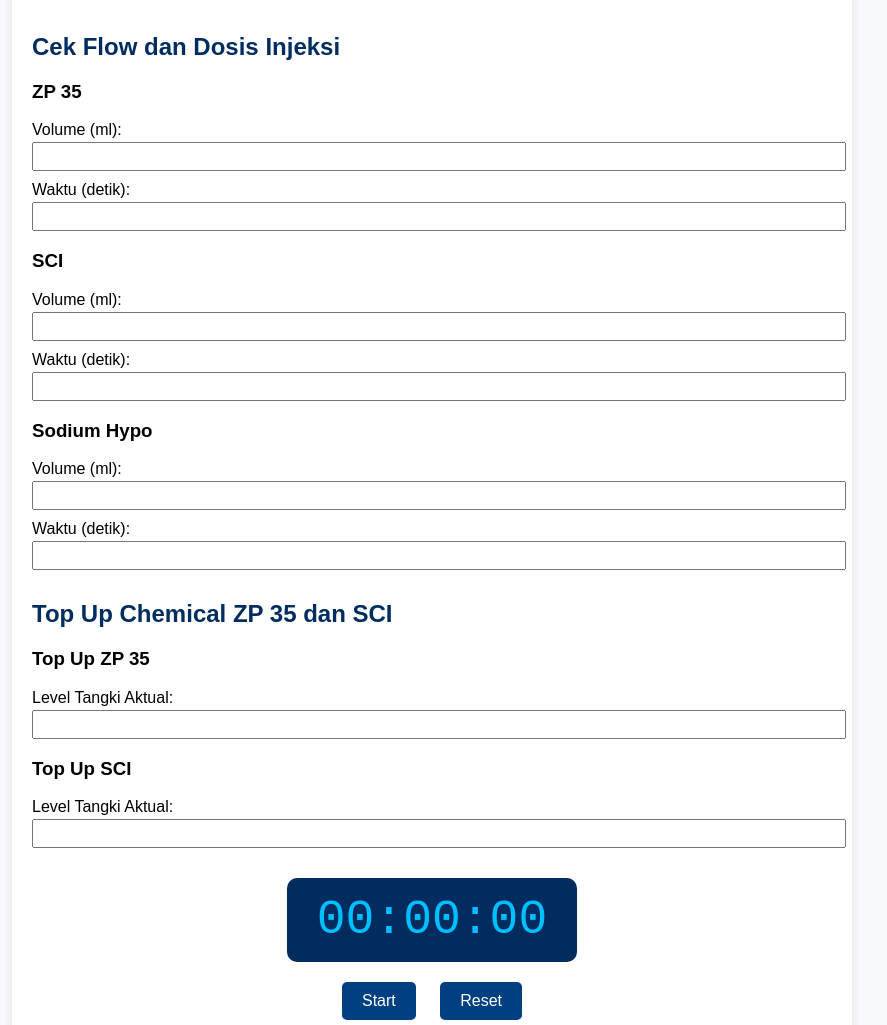
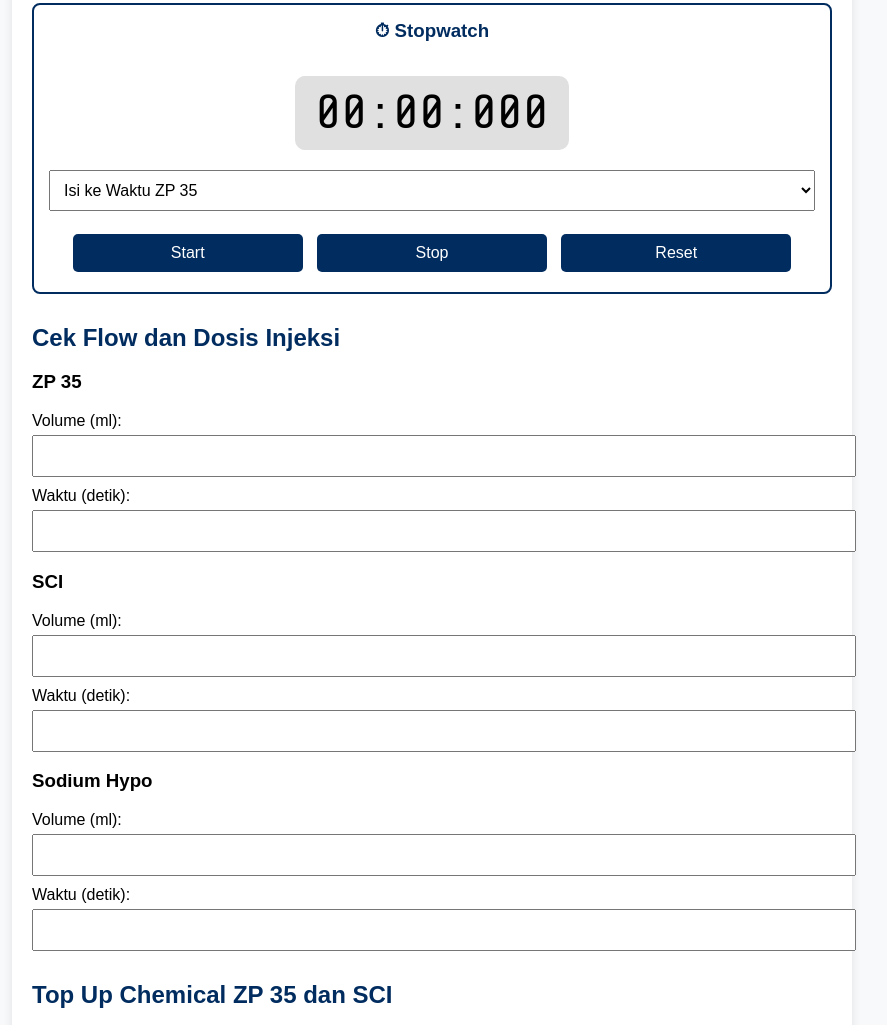
Before and after one commit to geza23/Chemical-Calculator---PT.-Lautan-Air-Indonesia, a website: page index.html in a window 1280 px wide. Shown: the part 107-1132 px from the top of the page, without its empty margins (208-1095 px from the left). Drawn offline with nearby package versions, Linux system fonts and the light colour scheme.

Commit message:
Update index.html

```diff
--- a/index.html
+++ b/index.html
@@ -4,6 +4,7 @@
   <meta charset="UTF-8" />
   <meta name="viewport" content="width=device-width, initial-scale=1.0"/>
   <title>Monitoring Flow, Dosis, dan Top Up Chemical</title>
+  <link href="https://fonts.googleapis.com/css2?family=Share+Tech+Mono&display=swap" rel="stylesheet">
   <style>
     body {
       font-family: Arial, sans-serif;
@@ -40,43 +41,47 @@
       display: block;
       margin-top: 10px;
     }
-    input {
-      padding: 5px;
+    input, select, button {
+      padding: 10px;
+      font-size: 16px;
       width: 100%;
-      margin-top: 3px;
+      margin-top: 5px;
     }
     .result {
       margin-top: 10px;
       font-weight: bold;
+      color: red;
       white-space: pre-line;
     }
     .stopwatch {
-      display: flex;
-      flex-direction: column;
-      align-items: center;
-      margin: 30px 0;
+      border: 2px solid #002c5f;
+      padding: 15px;
+      border-radius: 8px;
+      margin-bottom: 20px;
+      text-align: center;
     }
-    .display {
-      font-size: 48px;
-      font-family: 'Courier New', Courier, monospace;
+    .stopwatch h3 {
+      margin-top: 0;
+      color: #002c5f;
+    }
+    .stopwatch-display {
+      font-size: 3em;
+      font-family: 'Share Tech Mono', monospace;
+      background: #e0e0e0;
+      border-radius: 10px;
+      display: inline-block;
+      padding: 10px 20px;
+      color: #000;
+      margin: 15px 0;
+    }
+    .stopwatch button {
+      width: 30%;
+      margin: 5px;
+      font-size: 16px;
       background-color: #002c5f;
-      color: #00bfff;
-      padding: 15px 30px;
-      border-radius: 10px;
-      margin-bottom: 20px;
-    }
-    .buttons button {
-      font-size: 16px;
-      padding: 10px 20px;
-      margin: 0 10px;
+      color: white;
       border: none;
       border-radius: 5px;
-      background-color: #004080;
-      color: white;
-      cursor: pointer;
-    }
-    .buttons button:hover {
-      background-color: #0066cc;
     }
   </style>
 </head>
@@ -87,6 +92,19 @@
   </header>
 
   <div class="container">
+    <div class="stopwatch">
+      <h3>⏱ Stopwatch</h3>
+      <div class="stopwatch-display" id="display">00:00:000</div>
+      <select id="targetField">
+        <option value="time1">Isi ke Waktu ZP 35</option>
+        <option value="time2">Isi ke Waktu SCI</option>
+        <option value="time3">Isi ke Waktu Sodium Hypo</option>
+      </select><br><br>
+      <button onclick="startTimer()">Start</button>
+      <button onclick="stopTimer()">Stop</button>
+      <button onclick="resetTimer()">Reset</button>
+    </div>
+
     <h2>Cek Flow dan Dosis Injeksi</h2>
 
     <div>
@@ -123,14 +141,6 @@
       <label>Level Tangki Aktual: <input type="number" id="sciLevel" /></label>
       <div class="result" id="sciTopup"></div>
     </div>
-
-    <div class="stopwatch">
-      <div class="display" id="display">00:00:00</div>
-      <div class="buttons">
-        <button onclick="startStop()">Start</button>
-        <button onclick="reset()">Reset</button>
-      </div>
-    </div>
   </div>
 
   <script>
@@ -151,8 +161,8 @@
       const flow2 = t2 ? ((v2 / t2) * 3.6).toFixed(1) : 0;
       const flow3 = t3 ? ((v3 / t3) * 3.6).toFixed(1) : 0;
 
-      const dose1 = t1 ? ((flow1 * dilutionZP * 100) / blowdownRate).toFixed(2) : 0;
-      const dose2 = t2 ? ((flow2 * dilutionSCI * 100) / blowdownRate).toFixed(2) : 0;
+      const dose1 = t1 ? ((flow1 * dilutionZP * 1000) / blowdownRate).toFixed(2) : 0;
+      const dose2 = t2 ? ((flow2 * dilutionSCI * 1000) / blowdownRate).toFixed(2) : 0;
       const dose3 = t3 ? ((flow3 * 1000) / recirculationRate).toFixed(2) : 0;
 
       document.getElementById('result1').innerText = `Flow: ${flow1} LPH\nDosis: ${dose1} ppm`;
@@ -173,35 +183,42 @@
       input.addEventListener("input", calculate);
     });
 
-    // Stopwatch
-    let timer;
+    let stopwatchInterval;
     let startTime;
-    let running = false;
 
-    function startStop() {
-      if (!running) {
-        startTime = Date.now() - (timer ? timer.elapsed : 0);
-        timer = setInterval(() => {
-          const now = Date.now();
-          const diff = now - startTime;
-          const minutes = String(Math.floor(diff / 60000)).padStart(2, '0');
-          const seconds = String(Math.floor((diff % 60000) / 1000)).padStart(2, '0');
-          const milliseconds = String(Math.floor((diff % 1000) / 10)).padStart(2, '0');
-          document.getElementById('display').innerText = `${minutes}:${seconds}:${milliseconds}`;
-          timer.elapsed = diff;
-        }, 10);
-        running = true;
-      } else {
-        clearInterval(timer);
-        running = false;
-      }
+    function updateDisplay() {
+      const now = new Date().getTime();
+      const elapsed = now - startTime;
+      const minutes = String(Math.floor((elapsed / 60000) % 60)).padStart(2, '0');
+      const seconds = String(Math.floor((elapsed / 1000) % 60)).padStart(2, '0');
+      const milliseconds = String(Math.floor((elapsed % 1000))).padStart(3, '0');
+      document.getElementById('display').innerText = `${minutes}:${seconds}:${milliseconds}`;
     }
 
-    function reset() {
-      clearInterval(timer);
-      running = false;
-      document.getElementById('display').innerText = "00:00:00";
+    function startTimer() {
+      if (stopwatchInterval) return;
+      startTime = new Date().getTime() - (elapsedTime || 0);
+      stopwatchInterval = setInterval(updateDisplay, 50);
     }
+
+    function stopTimer() {
+      clearInterval(stopwatchInterval);
+      stopwatchInterval = null;
+      const now = new Date().getTime();
+      const elapsed = now - startTime;
+      elapsedTime = elapsed;
+      document.getElementById(document.getElementById('targetField').value).value = (elapsed / 1000).toFixed(2);
+      calculate();
+    }
+
+    function resetTimer() {
+      clearInterval(stopwatchInterval);
+      stopwatchInterval = null;
+      elapsedTime = 0;
+      document.getElementById('display').innerText = "00:00:000";
+    }
+
+    let elapsedTime = 0;
   </script>
 </body>
 </html>
```
